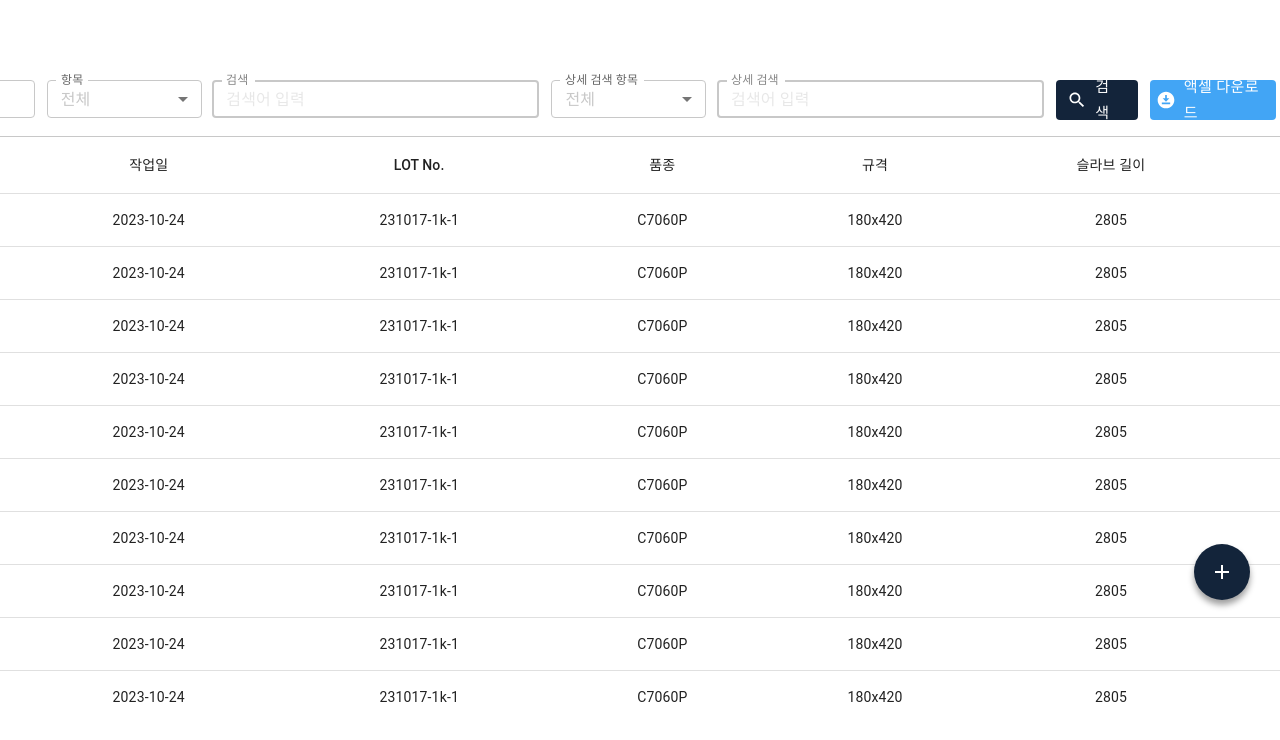
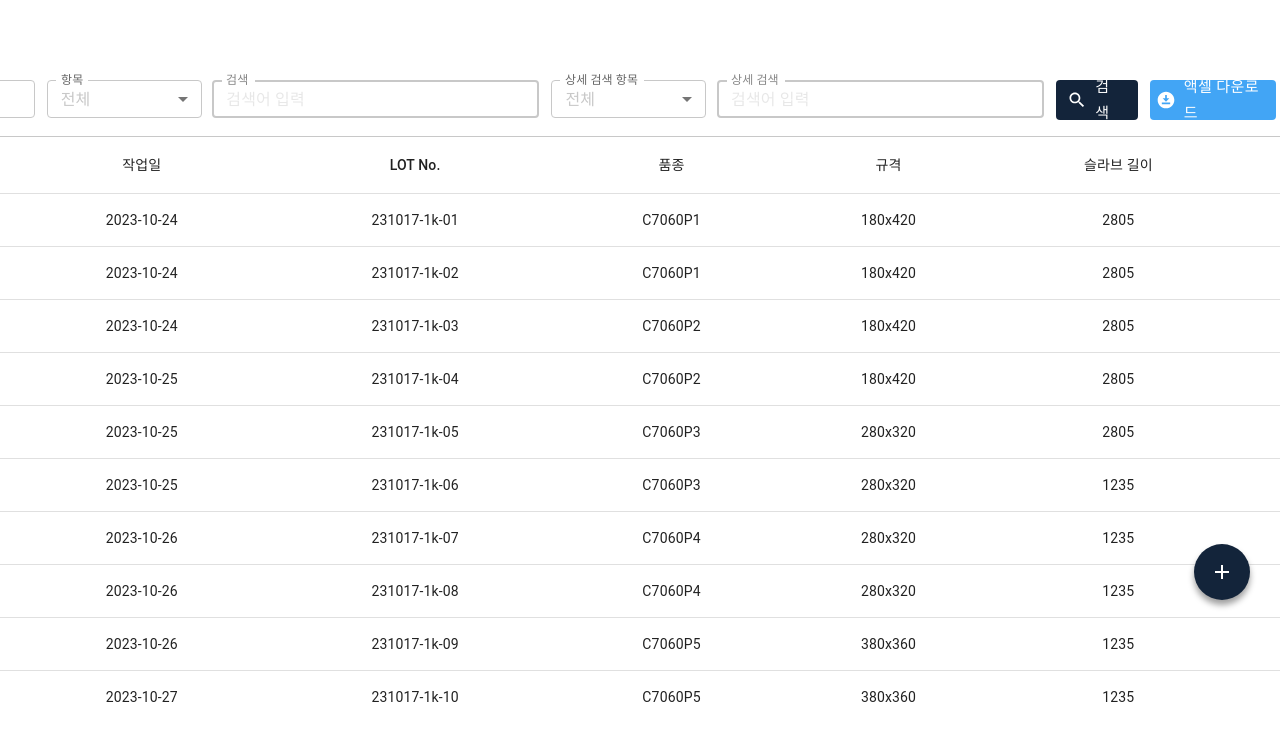
Before and after one commit to Ajrdn/MUI-Task, a React (Create React App) app: page / in a window 1280 px wide. Shown: the top 740 px of the page. Built offline with nearby package versions, Linux system fonts and the light colour scheme.

Commit message:
UPDATE::Dummy Data

```diff
--- a/src/pages/TableData/TableDataBody.tsx
+++ b/src/pages/TableData/TableDataBody.tsx
@@ -18,98 +18,90 @@ const TableDataBody = () => {
   const taskDataList: TaskData[] =[
     {
       workDate: '2023-10-24',
-      LOTNo: '231017-1k-1',
-      variety: 'C7060P',
+      LOTNo: '231017-1k-01',
+      variety: 'C7060P1',
       standard: '180x420',
       length: 2805,
       weight: 1735,
     },
     {
       workDate: '2023-10-24',
-      LOTNo: '231017-1k-1',
-      variety: 'C7060P',
+      LOTNo: '231017-1k-02',
+      variety: 'C7060P1',
       standard: '180x420',
       length: 2805,
       weight: 1735,
     },
     {
       workDate: '2023-10-24',
-      LOTNo: '231017-1k-1',
-      variety: 'C7060P',
+      LOTNo: '231017-1k-03',
+      variety: 'C7060P2',
       standard: '180x420',
       length: 2805,
       weight: 1735,
     },
     {
-      workDate: '2023-10-24',
-      LOTNo: '231017-1k-1',
-      variety: 'C7060P',
+      workDate: '2023-10-25',
+      LOTNo: '231017-1k-04',
+      variety: 'C7060P2',
       standard: '180x420',
       length: 2805,
       weight: 1735,
     },
     {
-      workDate: '2023-10-24',
-      LOTNo: '231017-1k-1',
-      variety: 'C7060P',
-      standard: '180x420',
+      workDate: '2023-10-25',
+      LOTNo: '231017-1k-05',
+      variety: 'C7060P3',
+      standard: '280x320',
       length: 2805,
       weight: 1735,
     },
     {
-      workDate: '2023-10-24',
-      LOTNo: '231017-1k-1',
-      variety: 'C7060P',
-      standard: '180x420',
-      length: 2805,
-      weight: 1735,
+      workDate: '2023-10-25',
+      LOTNo: '231017-1k-06',
+      variety: 'C7060P3',
+      standard: '280x320',
+      length: 1235,
+      weight: 435,
     },
     {
-      workDate: '2023-10-24',
-      LOTNo: '231017-1k-1',
-      variety: 'C7060P',
-      standard: '180x420',
-      length: 2805,
-      weight: 1735,
+      workDate: '2023-10-26',
+      LOTNo: '231017-1k-07',
+      variety: 'C7060P4',
+      standard: '280x320',
+      length: 1235,
+      weight: 435,
     },
     {
-      workDate: '2023-10-24',
-      LOTNo: '231017-1k-1',
-      variety: 'C7060P',
-      standard: '180x420',
-      length: 2805,
-      weight: 1735,
+      workDate: '2023-10-26',
+      LOTNo: '231017-1k-08',
+      variety: 'C7060P4',
+      standard: '280x320',
+      length: 1235,
+      weight: 435,
     },
     {
-      workDate: '2023-10-24',
-      LOTNo: '231017-1k-1',
-      variety: 'C7060P',
-      standard: '180x420',
-      length: 2805,
-      weight: 1735,
+      workDate: '2023-10-26',
+      LOTNo: '231017-1k-09',
+      variety: 'C7060P5',
+      standard: '380x360',
+      length: 1235,
+      weight: 435,
     },
     {
-      workDate: '2023-10-24',
-      LOTNo: '231017-1k-1',
-      variety: 'C7060P',
-      standard: '180x420',
-      length: 2805,
-      weight: 1735,
-    },
-    {
-      workDate: '2023-10-24',
-      LOTNo: '231017-1k-1',
-      variety: 'C7060P',
-      standard: '180x420',
-      length: 2805,
-      weight: 1735,
+      workDate: '2023-10-27',
+      LOTNo: '231017-1k-10',
+      variety: 'C7060P5',
+      standard: '380x360',
+      length: 1235,
+      weight: 435,
     },
   ]
 
   return (
     <TableBody>
       {taskDataList.map((taskData, index) => (
-        <TableRow key={`${taskData.workDate}${index}`}>
+        <TableRow key={taskData.LOTNo}>
           <TableCell align='center'>{(index + 1).toString().padStart(2, '0')}</TableCell>
           <TableCell align='center'>{taskData.workDate}</TableCell>
           <TableCell align='center'>{taskData.LOTNo}</TableCell>
```
